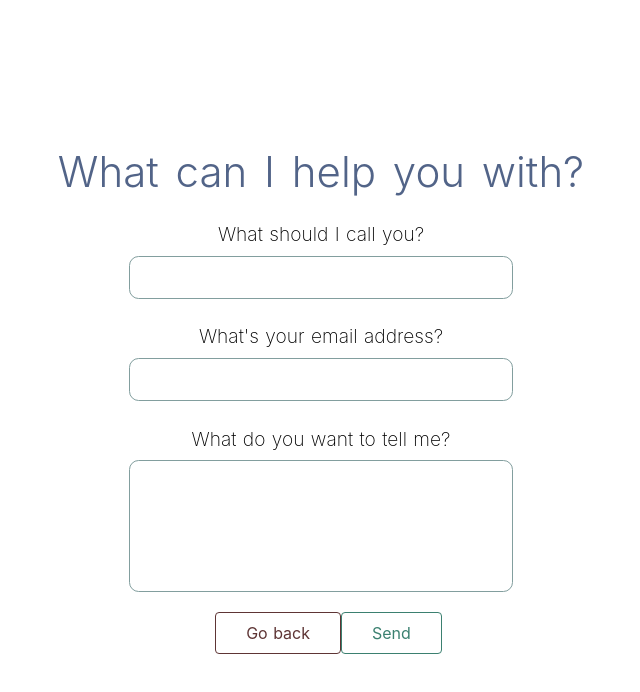
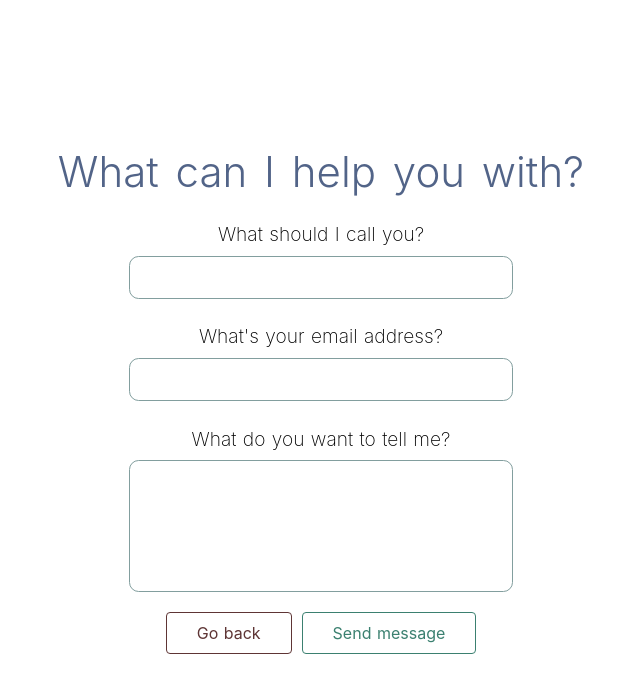
Before and after one commit to perlindstroem/portfolio, a Nuxt app: page /contact in a window 1280 px wide. Shown: the top 692 px of the page, without its empty margins (319-959 px from the left). Built offline with nearby package versions, Linux system fonts and the light colour scheme.

Commit message:
break out button to component

```diff
--- /dev/null
+++ b/components/TheButton.vue
@@ -0,0 +1,61 @@
+<template>
+  <a :class="color" class="button">
+    {{ text }}
+  </a>
+</template>
+
+<script>
+export default {
+  props: {
+    text: {
+      required: true,
+      type: String
+    },
+    color: {
+      required: false,
+      type: String,
+      default: 'green'
+    }
+  }
+}
+</script>
+
+<style scoped>
+.button {
+  display: inline-block;
+  border-radius: 4px;
+  text-decoration: none;
+  padding: 10px 30px;
+  margin: 0 5px;
+}
+
+.green {
+  border: 1px solid #3b8070;
+  color: #3b8070;
+}
+
+.green:hover {
+  color: #fff;
+  background-color: #3b8070;
+}
+
+.grey {
+  border: 1px solid #35495e;
+  color: #35495e;
+}
+
+.grey:hover {
+  color: #fff;
+  background-color: #35495e;
+}
+
+.red {
+  border: 1px solid #5e3535;
+  color: #5e3535;
+}
+
+.red:hover {
+  color: #fff;
+  background-color: #5e3535;
+}
+</style>
--- a/layouts/default.vue
+++ b/layouts/default.vue
@@ -32,48 +32,4 @@ html {
   align-items: center;
   text-align: center;
 }
-
-.button--green {
-  display: inline-block;
-  border-radius: 4px;
-  border: 1px solid #3b8070;
-  color: #3b8070;
-  text-decoration: none;
-  padding: 10px 30px;
-}
-
-.button--green:hover {
-  color: #fff;
-  background-color: #3b8070;
-}
-
-.button--grey {
-  display: inline-block;
-  border-radius: 4px;
-  border: 1px solid #35495e;
-  color: #35495e;
-  text-decoration: none;
-  padding: 10px 30px;
-  margin-left: 15px;
-}
-
-.button--grey:hover {
-  color: #fff;
-  background-color: #35495e;
-}
-
-.button--red {
-  display: inline-block;
-  border-radius: 4px;
-  border: 1px solid #5e3535;
-  color: #5e3535;
-  text-decoration: none;
-  padding: 10px 30px;
-  margin-left: 15px;
-}
-
-.button--red:hover {
-  color: #fff;
-  background-color: #5e3535;
-}
 </style>
--- a/pages/contact.vue
+++ b/pages/contact.vue
@@ -7,8 +7,8 @@
       <p>
         Send me an email on <em>per@lndstrm.se</em> instead of using this erranous form.
       </p>
-      <nuxt-link class="button--green" to="/">
-        Go to main page
+      <nuxt-link to="/">
+        <the-button text="Go to main page" />
       </nuxt-link>
     </div>
     <div v-else-if="!sent">
@@ -27,26 +27,29 @@
         <span>What do you want to tell me?</span>
         <textarea v-model="message" rows="5">asd</textarea>
       </label>
-      <nuxt-link class="button--red" to="/">
-        Go back
+      <nuxt-link to="/">
+        <the-button color="red" text="Go back" />
       </nuxt-link>
-      <a @click="send" class="button--green">
-        Send
-      </a>
+      <the-button @click="send" text="Send message" />
     </div>
     <div v-else>
       <h2 class="title">
         Thanks for your message!
       </h2>
-      <nuxt-link class="button--green" to="/">
-        Go to main page
+      <nuxt-link to="/">
+        <the-button text="Go to main page" />
       </nuxt-link>
     </div>
   </div>
 </template>
 
 <script>
+import TheButton from '../components/TheButton.vue'
+
 export default {
+  components: {
+    TheButton
+  },
   data () {
     return {
       name: '',
--- a/pages/experience.vue
+++ b/pages/experience.vue
@@ -9,15 +9,13 @@
       <div class="links">
         <nuxt-link
           to="/"
-          class="button--grey"
         >
-          Go back
+          <the-button color="grey" text="Go back" />
         </nuxt-link>
         <nuxt-link
           to="/contact"
-          class="button--green"
         >
-          Contact me
+          <the-button text="Contact me" />
         </nuxt-link>
       </div>
     </div>
@@ -26,10 +24,12 @@
 
 <script>
 import WorkItem from '../components/WorkItem.vue'
+import TheButton from '../components/TheButton.vue'
 
 export default {
   components: {
-    WorkItem
+    WorkItem,
+    TheButton
   },
   data () {
     return {
--- a/pages/index.vue
+++ b/pages/index.vue
@@ -17,15 +17,13 @@
       <div class="links">
         <nuxt-link
           to="/experience"
-          class="button--green"
         >
-          Work experience
+          <the-button text="Work experience" />
         </nuxt-link>
         <nuxt-link
           to="/contact"
-          class="button--green"
         >
-          Contact me
+          <the-button text="Contact me" />
         </nuxt-link>
       </div>
     </div>
@@ -33,7 +31,12 @@
 </template>
 
 <script>
+import TheButton from '../components/TheButton.vue'
+
 export default {
+  components: {
+    TheButton
+  }
 }
 </script>
 
```
